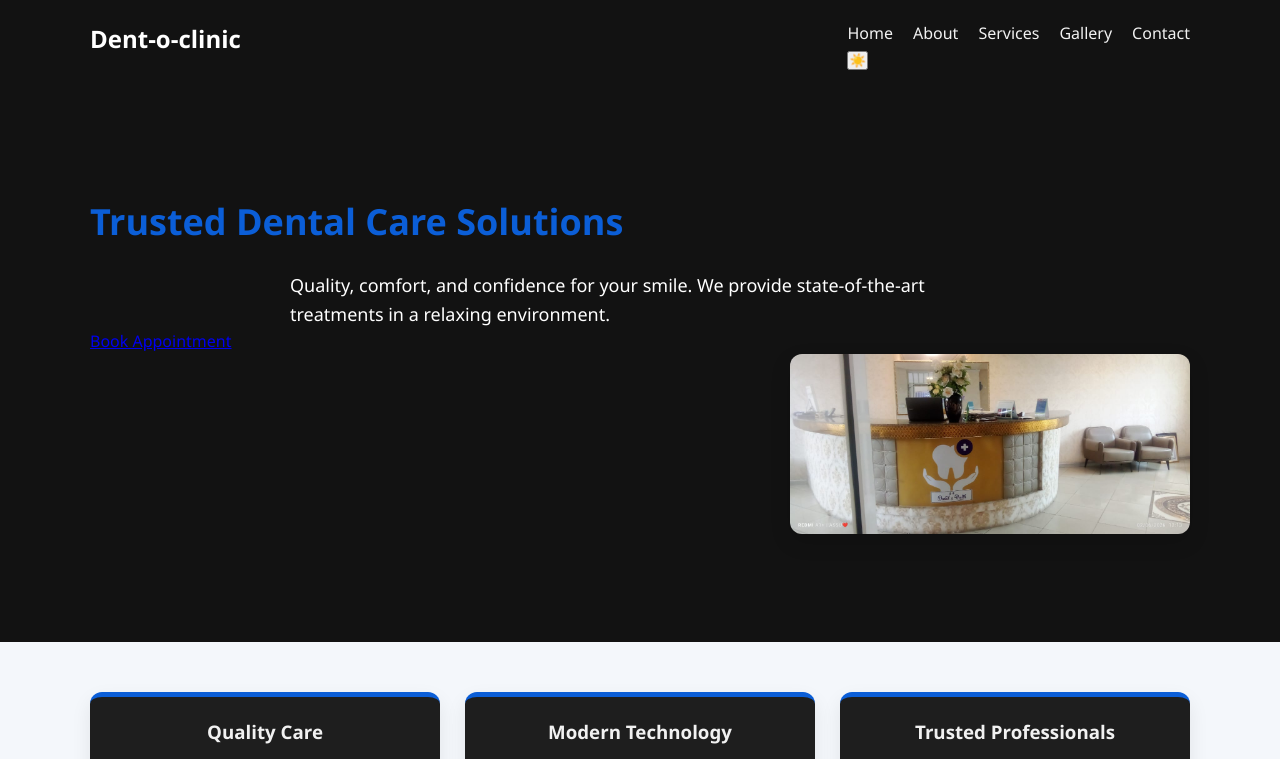
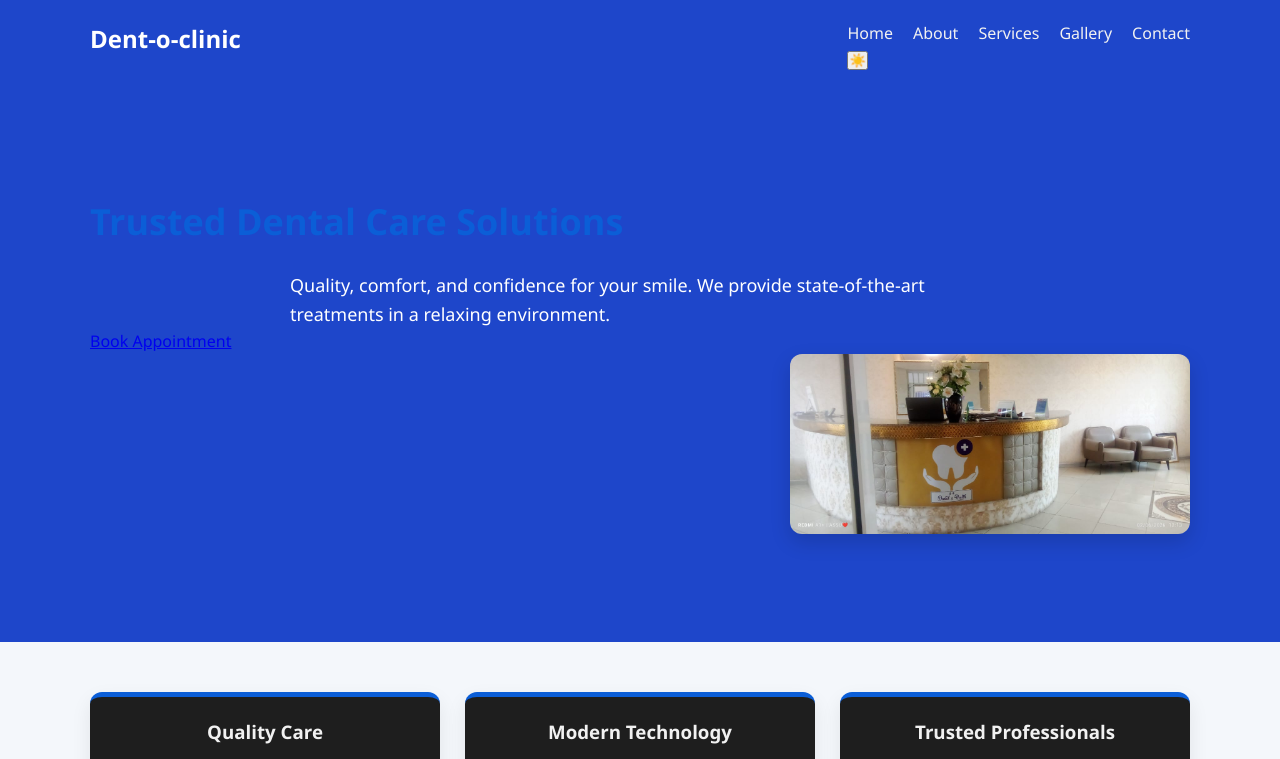
Before and after one commit to Dentosystems/dentalsystems, a plain HTML site: page index.html in a window 1280 px wide. Both pictures are taken after a click on the button "Toggle theme". Shown: the top 759 px of the page. Drawn offline with Linux system fonts and the light colour scheme.

Commit message:
commit changes for assets/css/style.css

```diff
--- a/assets/css/style.css
+++ b/assets/css/style.css
@@ -474,7 +474,7 @@ footer {
 }
 
 [data-theme="dark"] {
-  --bg-color: #121212;
+  --bg-color: #1e46ca;
   --text-color: #f1f1f1;
   --primary-color: #4da3ff;
   --card-bg: #1e1e1e;
```
